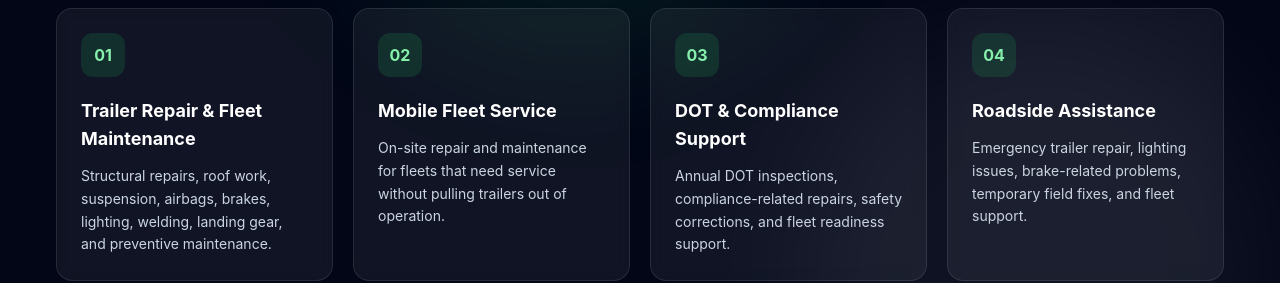
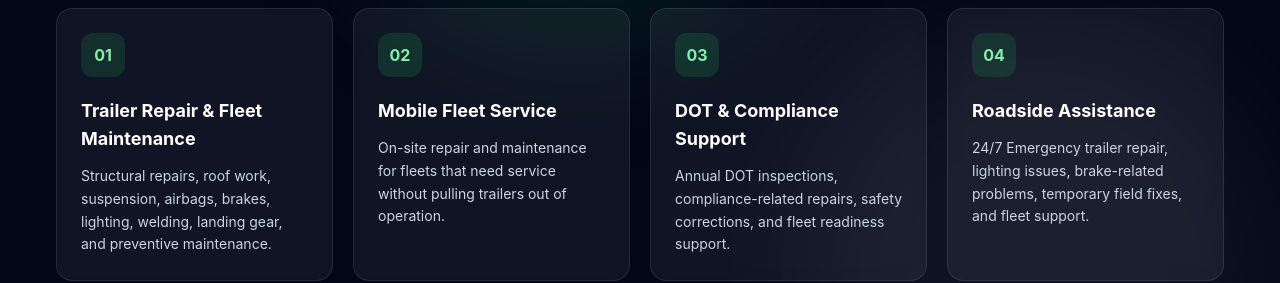
Before and after one commit to Cabezlea/SouthTrailersWeb, a React (Create React App) app: page / in a window 1280 px wide. Shown: the part 980-1263 px from the top of the page. Built offline with nearby package versions, Linux system fonts and the light colour scheme; the HTML template or start-up script is replaced by a standard one.

Commit message:
Quick change
Elegance b2b Suspense

```diff
--- a/src/pages/Home.js
+++ b/src/pages/Home.js
@@ -85,7 +85,7 @@
         },
         {
             title: "Roadside Assistance",
-            desc: "Emergency trailer repair, lighting issues, brake-related problems, temporary field fixes, and fleet support.",
+            desc: " 24/7 Emergency trailer repair, lighting issues, brake-related problems, temporary field fixes, and fleet support.",
         },
     ];
 
```
